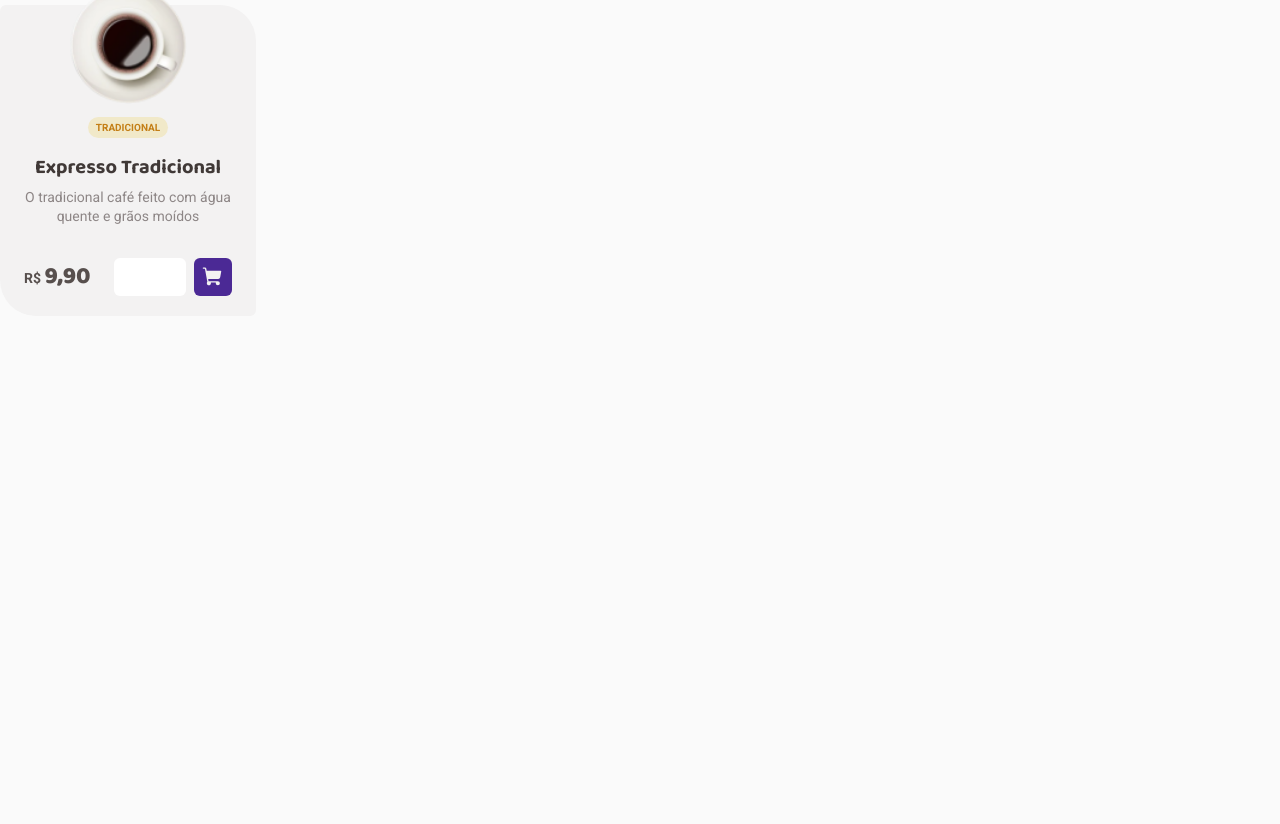
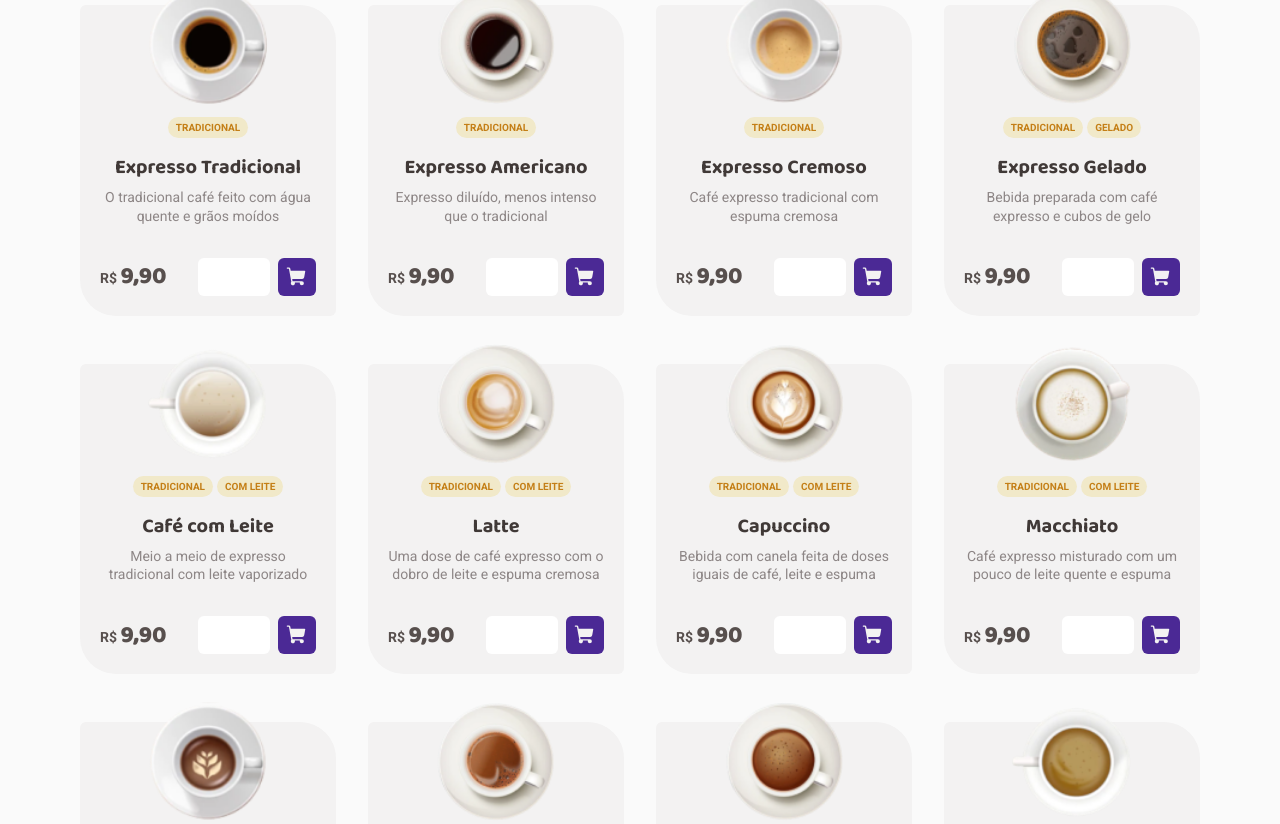
Before and after one commit to joeyanovich/coffee-delivery, a React (Vite) app: page / in a window 1280 px wide. Shown: the part 776-1600 px from the top of the page. Built offline with nearby package versions, Linux system fonts and the light colour scheme.

Commit message:
feat 🧑‍💻: Home finished

```diff
--- a/src/components/Info/index.tsx
+++ b/src/pages/Home/components/Banner/Info/index.tsx
@@ -1,7 +1,6 @@
 import { ReactNode } from "react";
 import { InfoContainer } from "./styles";
-// import { defaultTheme } from "../../styles/theme/default";
-import { defaultTheme } from "../../styles/theme/default";
+import { defaultTheme } from "../../../../../styles/theme/default";
 
 interface InfoProps {
   icon: ReactNode
--- a/src/components/Info/styles.ts
+++ b/src/pages/Home/components/Banner/Info/styles.ts
@@ -1,5 +1,5 @@
 import styled from "styled-components";
-import { defaultTheme } from "../../styles/theme/default";
+import { defaultTheme } from "../../../../../styles/theme/default";
 
 interface InfoContainerProps {
   $background: string | undefined;
--- a/src/pages/Home/components/Banner/index.tsx
+++ b/src/pages/Home/components/Banner/index.tsx
@@ -1,6 +1,6 @@
 import { BannerContainer } from "./styles";
 
-import { Info } from "../../../../components/Info";
+import { Info } from "./Info";
 import imgHero from '../../../../../public/img-hero.png'
 
 import { ShoppingCart, Timer, Package, Coffee } from 'phosphor-react'
--- a/src/pages/Home/components/Banner/styles.ts
+++ b/src/pages/Home/components/Banner/styles.ts
@@ -1,5 +1,4 @@
 import styled from "styled-components";
-// import bg from '../../../public/bg-hero.png'
 import bg from '../../../../../public/bg-hero.png'
 
 export const BannerContainer = styled.main`
@@ -57,6 +56,11 @@ export const BannerContainer = styled.main`
   }
 
   @media (max-width: 50rem) {
+    display: flex;
+    justify-content: center;
+
+    min-height: 25rem;
+
     .container {
       padding: 0;
     }
--- a/src/pages/Home/components/CoffeeList/components/Card/index.tsx
+++ b/src/pages/Home/components/CoffeeList/components/Card/index.tsx
@@ -1,42 +1,41 @@
 import { CardContainer } from "./styles";
 
-import  americano  from '../../../../../../../public/americano.png'
 import { ShoppingCart } from "phosphor-react";
-// import  arabe  from '../../../../../../../public/arabe.png'
-// import  cafeComLeite  from '../../../../../../../public/cafeComLeite.png'
-// import  cafeGelado  from '../../../../../../../public/cafeGelado.png'
-// import  capuccino  from '../../../../../../../public/capuccino.png'
-// import  chocolateQuente  from '../../../../../../../public/chocolateQuente.png'
-// import  cubano  from '../../../../../../../public/cubano.png'
-// import  expressoCremoso  from '../../../../../../../public/expressoCremoso.png'
-// import  expresso  from '../../../../../../../public/expresso.png'
-// import  havaiano  from '../../../../../../../public/havaiano.png'
-// import  irlandes  from '../../../../../../../public/irlandes.png'
-// import  latte  from '../../../../../../../public/explatteresso.png'
 
-export function Card() {
+interface CardsProps {
+  img: string
+  tag: string[]
+  title: string
+  description: string
+  price: string
+}
+
+export function Card({ img, tag, title, description, price}: CardsProps) {
   return (
     <CardContainer>
       <div className="img">
-        <img src={americano} alt="" />
+        <img src={img} />
       </div>
       <div className="tag">
-        <span>TRADICIONAL</span>
+        {tag.map((tagItem, index) => (
+          <span key={index}>{tagItem}</span>
+        ))}
+        {/* <span>{tag}</span> */}
       </div>
       <div className="content">
         <div className="text">
-          <h3>Expresso Tradicional</h3>
-          <p>O tradicional café feito com água quente e grãos moídos</p>
+          <h3>{title}</h3>
+          <p>{description}</p>
         </div>
         <footer>
           <div className="price">
-            R$ <span>9,90</span>
+            R$ <span>{price}</span>
           </div>
           <div className="input-number">
             <input type="number" />
-            <div className="icon-cart">
+            <button className="icon-cart">
               <ShoppingCart size={22} weight="fill"/>
-            </div>
+            </button>
           </div>
         </footer>
       </div>
--- a/src/pages/Home/components/CoffeeList/components/Card/styles.ts
+++ b/src/pages/Home/components/CoffeeList/components/Card/styles.ts
@@ -4,7 +4,8 @@ export const CardContainer = styled.div`
   width: 16rem;
   min-height: 19.375rem;
 
-  padding: 0 1.5rem;
+  padding: 0 1.25rem;
+  margin-bottom: 1rem;
 
   border-radius: 6px 36px 6px 36px;
 
@@ -97,14 +98,16 @@ export const CardContainer = styled.div`
 
     color: ${props => props.theme['base-title']};
   }
-  .icon-cart {
+  button {
     display: flex;
     justify-content: center;
     align-items: center;
 
     padding: 0.5rem;
 
+    border: none;
     border-radius: 6px;
+    cursor: pointer;
 
     color: ${props => props.theme['base-card']};
     background-color: ${props => props.theme['purple-dark']};
--- a/src/pages/Home/components/CoffeeList/index.tsx
+++ b/src/pages/Home/components/CoffeeList/index.tsx
@@ -1,12 +1,126 @@
 import { Card } from "./components/Card";
 import { CoffeeListContainer } from "./styles";
+
+import  americano  from '../../../../../public/americano.png'
+import  arabe  from '../../../../../public/arabe.png'
+import  cafeComLeite  from '../../../../../public/cafe-com-leite.png'
+import  cafeGelado  from '../../../../../public/cafe-gelado.png'
+import  capuccino  from '../../../../../public/capuccino.png'
+import  chocolateQuente  from '../../../../../public/chocolate-quente.png'
+import  cremoso  from '../../../../../public/expresso-cremoso.png'
+import  cubano  from '../../../../../public/cubano.png'
+import  havaiano  from '../../../../../public/havaiano.png'
+import  irlandes  from '../../../../../public/irlandes.png'
+import  latte  from '../../../../../public/latte.png'
+import  macchiato  from '../../../../../public/macchiato.png'
+import  mocaccino  from '../../../../../public/mocaccino.png'
+import  tradicional  from '../../../../../public/tradicional.png'
 
 export function CoffeeList() {
   return (
     <CoffeeListContainer>
-      <h2>Nossos cafés</h2>
-      <div className="cards-list">
-        <Card />
+      <div className="container">
+        <h2>Nossos cafés</h2>
+        <div className="cards-list">
+          <Card
+            img={ tradicional }
+            tag={["TRADICIONAL"]}
+            title="Expresso Tradicional"
+            description="O tradicional café feito com água quente e grãos moídos"
+            price="9,90"
+          />
+          <Card
+            img={ americano }
+            tag={["TRADICIONAL"]}
+            title="Expresso Americano"
+            description="Expresso diluído, menos intenso que o tradicional"
+            price="9,90"
+          />
+          <Card
+            img={ cremoso }
+            tag={["TRADICIONAL"]}
+            title="Expresso Cremoso"
+            description="Café expresso tradicional com espuma cremosa"
+            price="9,90"
+          />
+          <Card
+            img={ cafeGelado }
+            tag={["TRADICIONAL", "GELADO"]}
+            title="Expresso Gelado"
+            description="Bebida preparada com café expresso e cubos de gelo"
+            price="9,90"
+          />
+          <Card
+            img={ cafeComLeite }
+            tag={["TRADICIONAL", "COM LEITE"]}
+            title="Café com Leite"
+            description="Meio a meio de expresso tradicional com leite vaporizado"
+            price="9,90"
+          />
+          <Card
+            img={ latte }
+            tag={["TRADICIONAL", "COM LEITE"]}
+            title="Latte"
+            description="Uma dose de café expresso com o dobro de leite e espuma cremosa"
+            price="9,90"
+          />
+          <Card
+            img={ capuccino }
+            tag={["TRADICIONAL", "COM LEITE"]}
+            title="Capuccino"
+            description="Bebida com canela feita de doses iguais de café, leite e espuma"
+            price="9,90"
+          />
+          <Card
+            img={ macchiato }
+            tag={["TRADICIONAL", "COM LEITE"]}
+            title="Macchiato"
+            description="Café expresso misturado com um pouco de leite quente e espuma"
+            price="9,90"
+          />
+          <Card
+            img={ mocaccino }
+            tag={["TRADICIONAL", "COM LEITE"]}
+            title="Mocaccino"
+            description="Café expresso com calda de chocolate, pouco leite e espuma"
+            price="9,90"
+          />
+          <Card
+            img={ chocolateQuente }
+            tag={["ESPECIAL", "COM LEITE"]}
+            title="Chocolate Quente"
+            description="Bebida feita com chocolate dissolvido no leite quente e café"
+            price="9,90"
+          />
+          <Card
+            img={ cubano }
+            tag={["ESPECIAL", "ALCOÓLICO", "GELADO"]}
+            title="Cubano"
+            description="Drink gelado de café expresso com rum, creme de leite e hortelã"
+            price="9,90"
+          />
+          <Card
+            img={ havaiano }
+            tag={["ESPECIAL"]}
+            title="Havaiano"
+            description="Bebida adocicada preparada com café e leite de coco"
+            price="9,90"
+          />
+          <Card
+            img={ arabe }
+            tag={["ESPECIAL"]}
+            title="Árabe"
+            description="Bebida preparada com grãos de café árabe e especiarias"
+            price="9,90"
+          />
+          <Card
+            img={ irlandes }
+            tag={["ESPECIAL", "ALCOÓLICO"]}
+            title="Irlandês"
+            description="Bebida a base de café, uísque irlandês, açúcar e chantilly"
+            price="9,90"
+          />
+        </div>
       </div>
     </CoffeeListContainer>
   )
--- a/src/pages/Home/components/CoffeeList/styles.ts
+++ b/src/pages/Home/components/CoffeeList/styles.ts
@@ -1,7 +1,10 @@
 import styled from "styled-components";
 
 export const CoffeeListContainer = styled.main`
-  width: 100%;
+  max-width: 70rem;
+  margin: auto;
+
+  /* background-color: red; */
 
   h2 {
     font-family: 'Baloo 2', sans-serif;
@@ -13,4 +16,28 @@ export const CoffeeListContainer = styled.main`
 
     color: ${props => props.theme['base-subtitle']};
   }
+  .cards-list {
+    display: flex;
+    flex-wrap: wrap;
+    gap: 2rem;
+    ;
+  }
+
+  @media  (max-width: 70rem) {
+    .container{
+      margin: 0 1.5rem 0;
+    }
+    h2 {
+      text-align: center;
+    }
+    .cards-list {
+      justify-content: center;
+    }
+  }
+
+  @media (max-width: 30rem) {
+    .container {
+      margin-top: 5rem;
+    }
+  }
 `
```
Also changed, not shown: public/mocaccino.png (renamed from public/mochaccino.png), public/tradicional.png (renamed from public/expresso.png).
